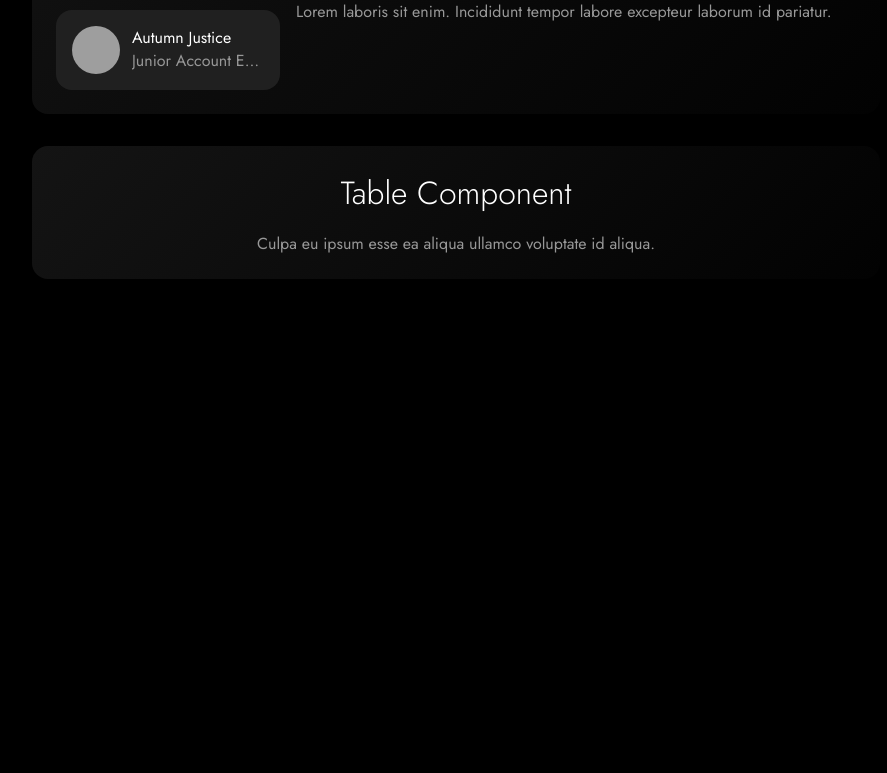
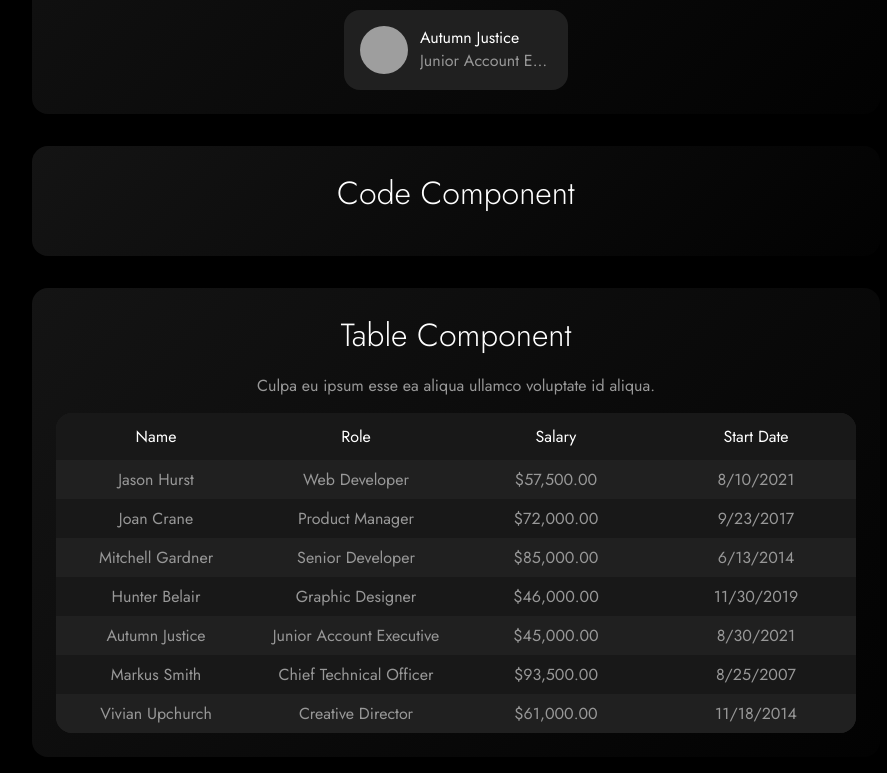
Before and after one commit to maskedmage77/Maskelyne-Component-Library, a React (Create React App) app: page /styles in a window 1280 px wide. Shown: the part 605-1378 px from the top of the page, without its empty margins (184-1071 px from the left). Before the commit the page ends 900 px from the top, so only its background shows below. Built offline with nearby package versions, Linux system fonts and the light colour scheme; grey boxes are pictures that could not be loaded.

Commit message:
created Table Component

```diff
--- a/src/App.css
+++ b/src/App.css
@@ -2,8 +2,6 @@
 :root {
   /* --font1: #ffffff;
   --font2: #C0C0C0;
-  --window: #101010;
-  --innerWindow: #181818;
   --forms: #101010;
   --red: #FE0000;
   --cyan: #00FFFF;
@@ -17,7 +15,9 @@
   --accentColor: #bb21ff;
   --headerColor: #ffffff;
   --textColor: #989898;
+  --dividerColor: #686868;
   --cardColor: #202020;
+  --cardColorDark: #181818;
 }
 
 body {
--- a/src/components/Circle.tsx
+++ b/src/components/Circle.tsx
@@ -13,13 +13,14 @@ interface Props {
   | null
   | undefined;
   imageUri?: string;
+  altText?: string;
 }
-export default function Circle({ children, imageUri }: Props) {
+export default function Circle({ children, imageUri, altText }: Props) {
 
     if (imageUri) {
       return (
         <div className="circleContainer">
-          <img className="circleImage" src={imageUri} />
+          <img className="circleImage" alt={altText} src={imageUri} />
         </div>
       )
     }
--- a/src/components/Header.css
+++ b/src/components/Header.css
@@ -13,12 +13,12 @@ nav .selected {
 
 a {
   color:var(--textColor);
+  display: inline-block;
+  font-weight: 300;
+  margin: 0.5em;
+  padding: 0.5em;
+  text-align: center;
   text-decoration: none;
-  padding: 0.5em;
-  margin: 0.5em;
-  display: inline-block;
-  text-align: center;
-  font-weight: 300;
 }
 
 a:hover {
--- a/src/components/Header.tsx
+++ b/src/components/Header.tsx
@@ -5,14 +5,12 @@ export default function Header() {
 
   const location = useLocation().pathname;
 
-  console.log(location);
-
   return (
     <header>
       <nav>
         <Link to="/" className={location === "/" ? "selected" : ""} >Campaign Coordinator</Link>
-        <Link to="/games" className={location === "/games" ? "selected" : ""} >Games</Link>
-        <Link to="/characters" className={location === "/characters" ? "selected" : ""} >Characters</Link>
+        {/* <Link to="/games" className={location === "/games" ? "selected" : ""} >Games</Link>
+        <Link to="/characters" className={location === "/characters" ? "selected" : ""} >Characters</Link> */}
         <Link to="/styles" className={location === "/styles" ? "selected" : ""} >Style Guide</Link>
         <Link to="/help" className={location === "/help" ? "selected" : ""} >Help</Link>
       </nav>
--- a/src/components/HorizontalRegion.css
+++ b/src/components/HorizontalRegion.css
@@ -1,7 +1,6 @@
 .HorizontalRegion {
   display: flex;
   flex-direction: row;
-  align-items: center;
   justify-content: center;
   gap: 1em;
 }
--- a/src/components/PersonComponent.css
+++ b/src/components/PersonComponent.css
@@ -1,4 +1,4 @@
-.PersonCard {
+.PersonComponent {
   padding: 1em;
   display: flex;
   background-color: var(--cardColor);
@@ -6,17 +6,17 @@
   width: 12em;
 }
 
-.PersonCard .circle , .circleImage {
+.PersonComponent .circle , .circleImage {
   margin-right: 0.5em;
 }
 
-.PersonCard .Info {
+.PersonComponent .Info {
   display: flex;
   flex-direction: column;
   overflow: hidden
 }
 
-.PersonCard span {
+.PersonComponent span {
   font-size: 1.25;
   text-align: left;
   text-overflow: ellipsis;
@@ -24,7 +24,7 @@
   overflow: hidden;
 }
 
-.PersonCard span:first-of-type {
+.PersonComponent span:first-of-type {
   color: var(--headerColor);
   font-size: 1.25;
 }
--- a/src/components/PersonComponent.tsx
+++ b/src/components/PersonComponent.tsx
@@ -9,7 +9,7 @@ interface Props {
 
 export default function PersonComponent({ imageUri, name, role }: Props) {
   return (
-    <div className="PersonCard">
+    <div className="PersonComponent">
       <Circle imageUri={ imageUri }></Circle>
       <div className="Info">
         <span title={ name }>{ name }</span>
--- /dev/null
+++ b/src/components/TableComponent.css
@@ -0,0 +1,40 @@
+.TableComponent {
+  background-color: var(--cardColor);
+  width: 100%;
+  border-radius: 1em;
+  border-collapse: collapse;
+  table-layout:fixed;
+  overflow: hidden;
+}
+
+.TableComponent thead th {
+  background-color: var(--cardColorDark);
+  color: var(--headerColor);
+  overflow: hidden;
+  padding: 0.75em;
+}
+
+.TableComponent tbody tr {
+  background-color: var(--cardColorDark);
+}
+.TableComponent tbody tr:nth-child(odd) {
+  background-color: var(--cardColor);
+}
+
+.TableComponent thead tr:first-child {
+  border-top: none;
+}
+.TableComponent tbody tr:last-child {
+  border-bottom: none;
+}
+
+.TableComponent td, th {
+  padding: 0.5em;
+  text-overflow: ellipsis;
+  white-space: nowrap;
+  overflow: hidden;
+}
+
+.TableComponent th {
+  font-weight: 400;
+}
--- /dev/null
+++ b/src/components/TableComponent.tsx
@@ -0,0 +1,53 @@
+import './TableComponent.css';
+import toCurrency from '../utils/toCurrency'
+
+interface Props {
+  data: Array<object>;
+  columnTypes: Array<string>;
+}
+
+export default function TableComponent({ data, columnTypes }: Props) {
+
+  const columnNames = Object.keys(data[0]).map(
+    (columnName => (
+      <th title={columnName} key={columnName}>{columnName}</th>
+    ))
+  );
+
+  const dataFormatter = (datatype: string, data: string) => {
+    switch(datatype) {
+      case 'default':
+        return data;
+      case 'currency':
+        return toCurrency(data);
+      case 'date':
+        const date = new Date(parseInt(data));
+        return date.toLocaleDateString("en-US");
+      default:
+        return data;
+    }
+  };
+
+  return (
+    <table className="TableComponent">
+      <thead>
+        <tr>
+          { columnNames }
+        </tr>
+      </thead>
+      <tbody>
+      {
+        data.map((row, rowIndex) => (
+          <tr key={rowIndex}>
+            { Object.values(row).map((value, index) => (
+              <td title={value} key={index}>
+                { dataFormatter(columnTypes[index], value) }
+              </td>
+            ))}
+          </tr>
+        ))
+      }
+      </tbody>
+    </table>
+  )
+}
--- /dev/null
+++ b/src/constants/sampleTableData.json
@@ -0,0 +1,44 @@
+[
+  {
+    "Name": "Jason Hurst",
+    "Role": "Web Developer",
+    "Salary": "57500",
+    "Start Date": "1628553600000"
+  },
+  {
+    "Name": "Joan Crane",
+    "Role": "Product Manager",
+    "Salary": "72000",
+    "Start Date": "1506126203000"
+  },
+  {
+    "Name": "Mitchell Gardner",
+    "Role": "Senior Developer",
+    "Salary": "85000",
+    "Start Date": "1402646613000"
+  },
+  {
+    "Name": "Hunter Belair",
+    "Role": "Graphic Designer",
+    "Salary": "46000",
+    "Start Date": "1575151571000"
+  },
+  {
+    "Name": "Autumn Justice",
+    "Role": "Junior Account Executive",
+    "Salary": "45000",
+    "Start Date": "1630355383000"
+  },
+  {
+    "Name": "Markus Smith",
+    "Role": "Chief Technical Officer",
+    "Salary": "93500",
+    "Start Date": "1188016456000"
+  },
+  {
+    "Name": "Vivian Upchurch",
+    "Role": "Creative Director",
+    "Salary": "61000",
+    "Start Date": "1416288329000"
+  }
+]
--- a/src/screens/StyleGuideScreen.tsx
+++ b/src/screens/StyleGuideScreen.tsx
@@ -2,8 +2,12 @@ import HorizontalRegion from '../components/HorizontalRegion'
 import NewsCard from '../components/NewsCard'
 import PersonComponent from '../components/PersonComponent'
 import VerticalRegion from '../components/VerticalRegion'
+import TableComponent from '../components/TableComponent'
 
 export default function StyleGuideScreen() {
+
+  const tableData = require('../constants/sampleTableData.json');
+
   return (
     <div className="CardWrapper">
 
@@ -20,15 +24,21 @@ export default function StyleGuideScreen() {
             <PersonComponent imageUri="https://www.sacmag.com/wp-content/uploads/sites/50/2020/12/HI_RES_FINAL_8J4A0425.jpg" name="Mitchell Gardner" role="Senior Developer"/>
             <PersonComponent imageUri="https://wrisenergy.org/wp-content/uploads/2019/06/Professional-headshot-square.jpg" name="Autumn Justice" role="Junior Account Executive"/>
           </VerticalRegion>
-          <p>Duis et aliqua pariatur elit mollit sit fugiat magna adipisicing nulla. Commodo irure id nostrud non. Esse aliqua cupidatat sit velit nulla velit incididunt aliquip cupidatat exercitation esse. Incididunt et labore minim cupidatat tempor tempor non deserunt fugiat nisi laborum. Reprehenderit consectetur esse consectetur anim dolor eiusmod sint nulla dolore aute excepteur elit sunt eiusmod. Adipisicing id Lorem laboris sit enim. Incididunt tempor labore excepteur laborum id pariatur.</p>
+          {/* <p>Duis et aliqua pariatur elit mollit sit fugiat magna adipisicing nulla. Commodo irure id nostrud non. Esse aliqua cupidatat sit velit nulla velit incididunt aliquip cupidatat exercitation esse. Incididunt et labore minim cupidatat tempor tempor non deserunt fugiat nisi laborum. Reprehenderit consectetur esse consectetur anim dolor eiusmod sint nulla dolore aute excepteur elit sunt eiusmod. Adipisicing id Lorem laboris sit enim. Incididunt tempor labore excepteur laborum id pariatur.</p> */}
         </HorizontalRegion>
       </NewsCard>
+      {/* Code Component */}
+      <NewsCard title="Code Component">
 
+      </NewsCard>
       {/* Table Component */}
       <NewsCard title="Table Component">
-        <HorizontalRegion>
-        <p>Culpa eu ipsum esse ea aliqua ullamco voluptate id aliqua.</p>
-        </HorizontalRegion>
+          <VerticalRegion>
+            <p>Culpa eu ipsum esse ea aliqua ullamco voluptate id aliqua.</p>
+            <TableComponent data={tableData}
+              columnTypes={['default', 'default', 'currency', 'date']}
+            />
+          </VerticalRegion>
       </NewsCard>
     </div>
   )
--- /dev/null
+++ b/src/utils/toCurrency.ts
@@ -0,0 +1,17 @@
+export default function toCurrency(numberString: string) {
+  let number = parseFloat(numberString);
+  let x = 0.1;
+  let floatDigits = 2;
+  if (number !== 0) {
+    while (number < x) {
+      floatDigits ++;
+      x = x / 10;
+    }
+  }
+  if (number > 1) {
+    return `$${number.toFixed(floatDigits).toString().replace(/\B(?=(\d{3})+(?!\d))/g, ",")}`;
+
+  } else {
+    return `$${number.toFixed(floatDigits)}`;
+  }
+}
```
